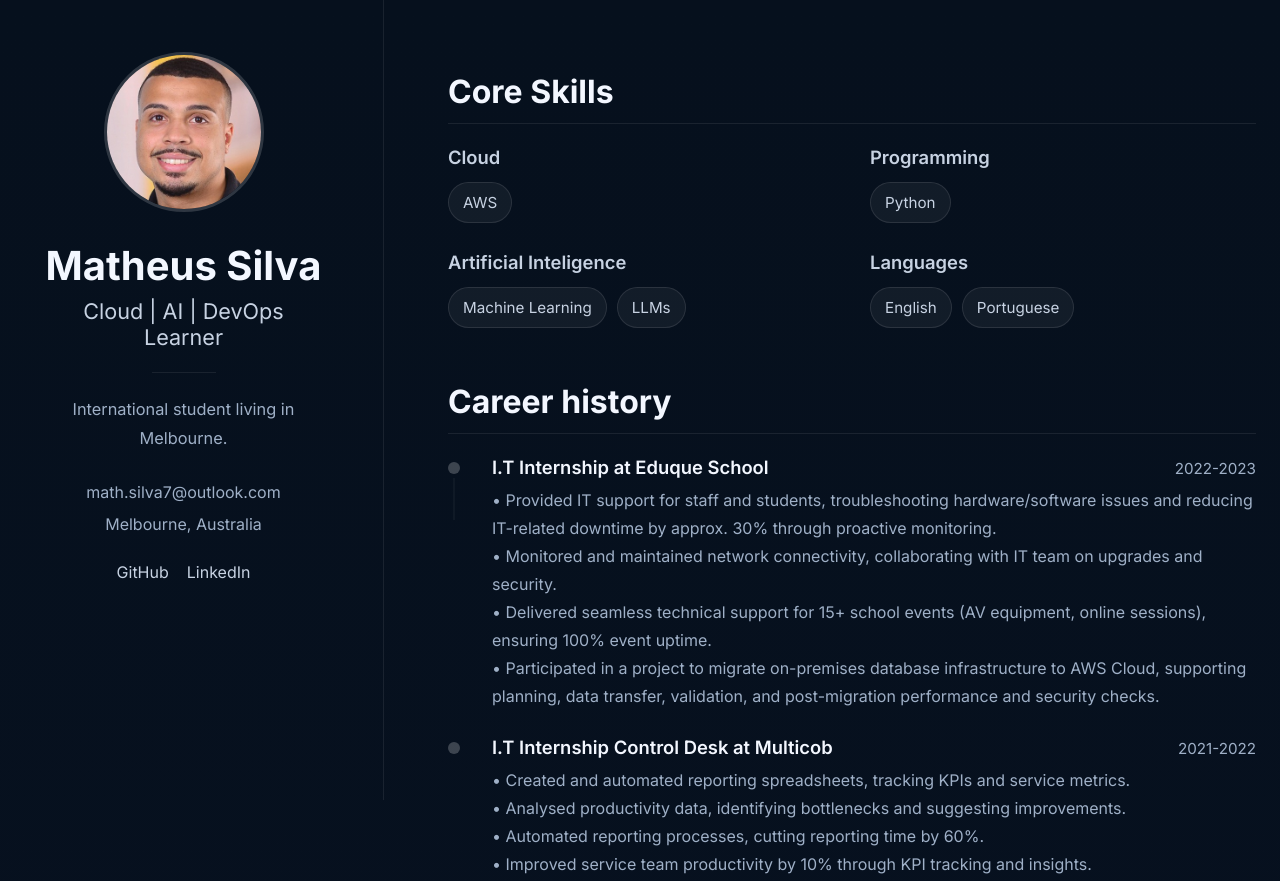
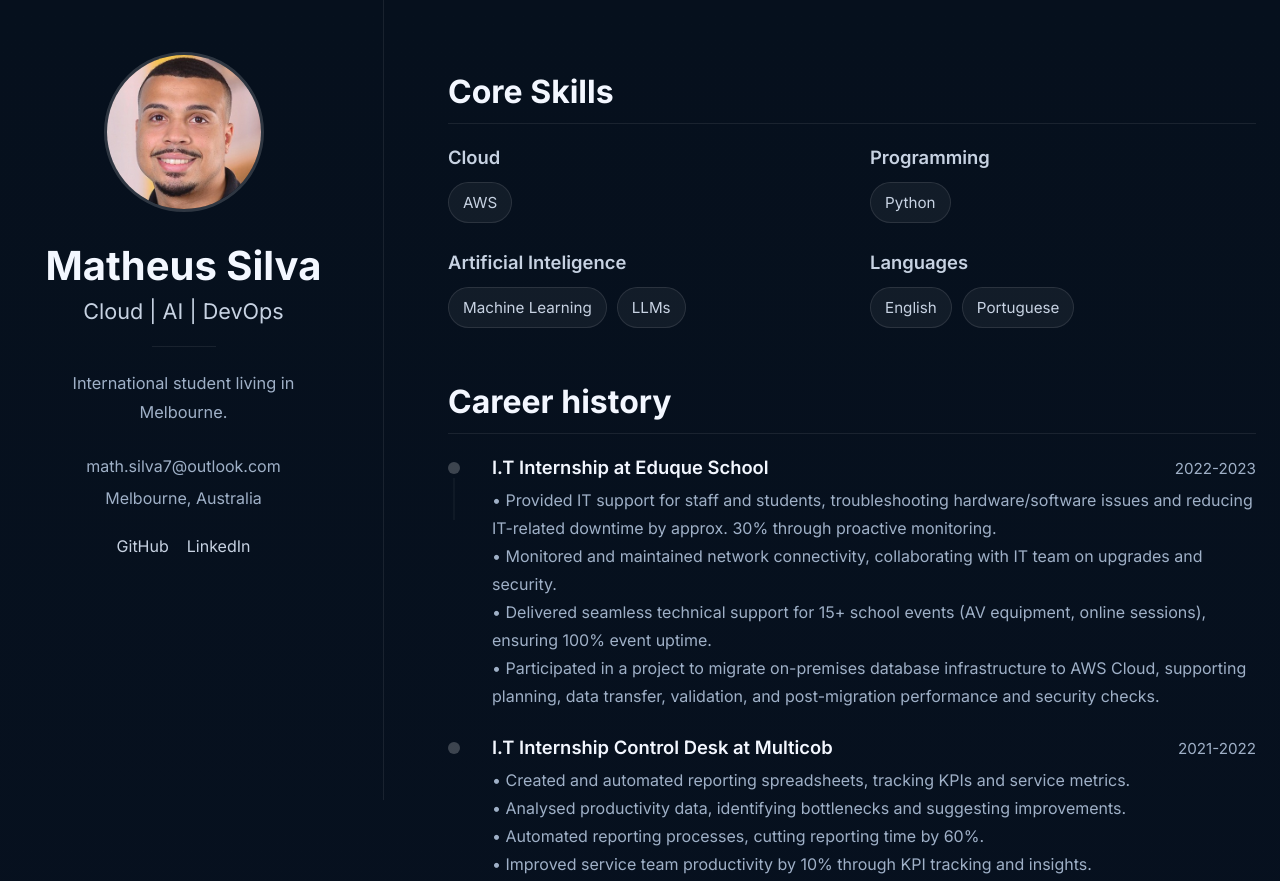
Before and after one commit to mathavoc1-cloud/serverless-api-cicd, a plain HTML site: page index.html in a window 1280 px wide. Shown: the top 881 px of the page. Drawn offline with Linux system fonts and the light colour scheme.

Commit message:
Update index.html

```diff
--- a/index.html
+++ b/index.html
@@ -23,7 +23,7 @@
         />
 
         <h1>Matheus Silva</h1>
-        <p class="role">Cloud | AI | DevOps Learner</p>
+        <p class="role">Cloud | AI | DevOps</p>
 
         <div class="divider short"></div>
 
```
